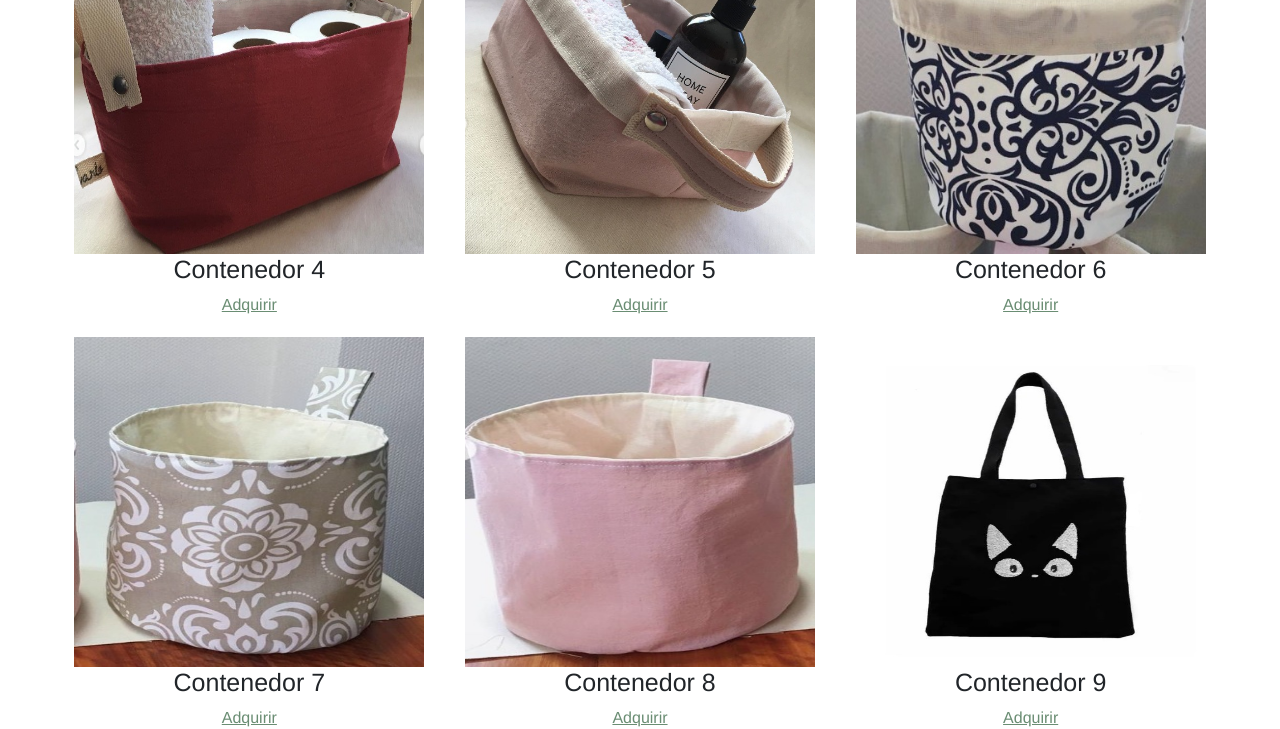
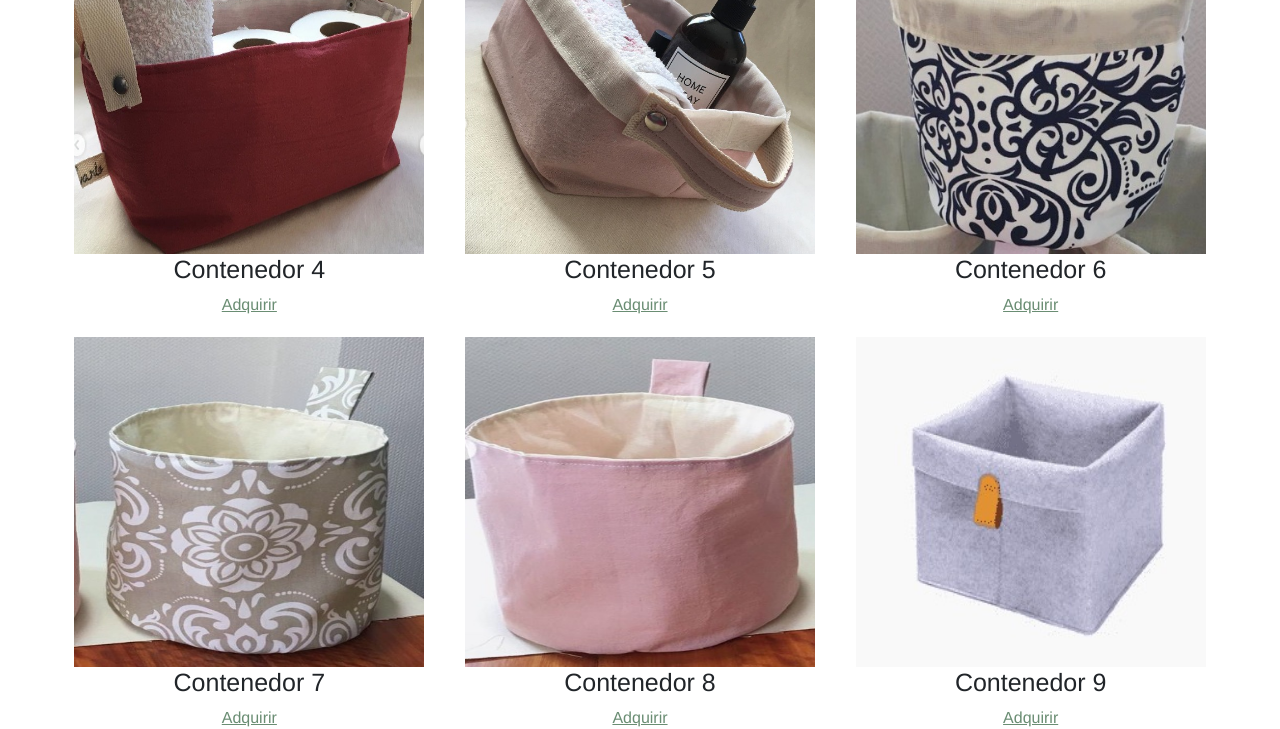
Before and after one commit to Gonzalo-Camacho/CoderProyecto, a website: page pages/contenedores.html in a window 1280 px wide. Shown: the part 591-1320 px from the top of the page. Drawn offline with nearby package versions, Linux system fonts and the light colour scheme.

Commit message:
tercera preentrega final

```diff
--- a/pages/contenedores.html
+++ b/pages/contenedores.html
@@ -76,7 +76,7 @@
                 <a href="">Adquirir</a>
             </div>
             <div>
-                <img src="../img/bolso 4.jpeg" alt="contenedor">
+                <img src="../img/contenedor 9.jpeg" alt="contenedor">
                 <h2>Contenedor 9</h2>
                 <a href="">Adquirir</a>
             </div>
```
Also changed, not shown: img/acarrusel1.jpeg (deleted), img/carrusel1.jpeg (deleted), img/carrusel2.jpeg (deleted), img/carrusel3.jpeg (deleted).
